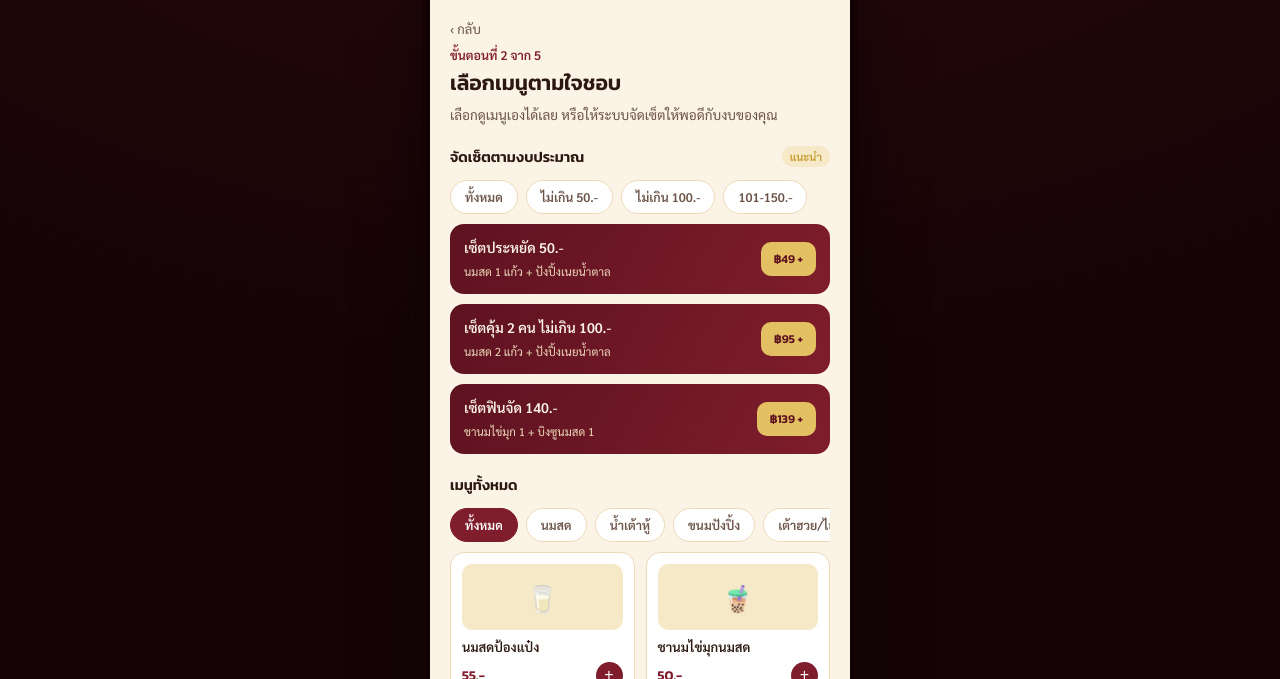
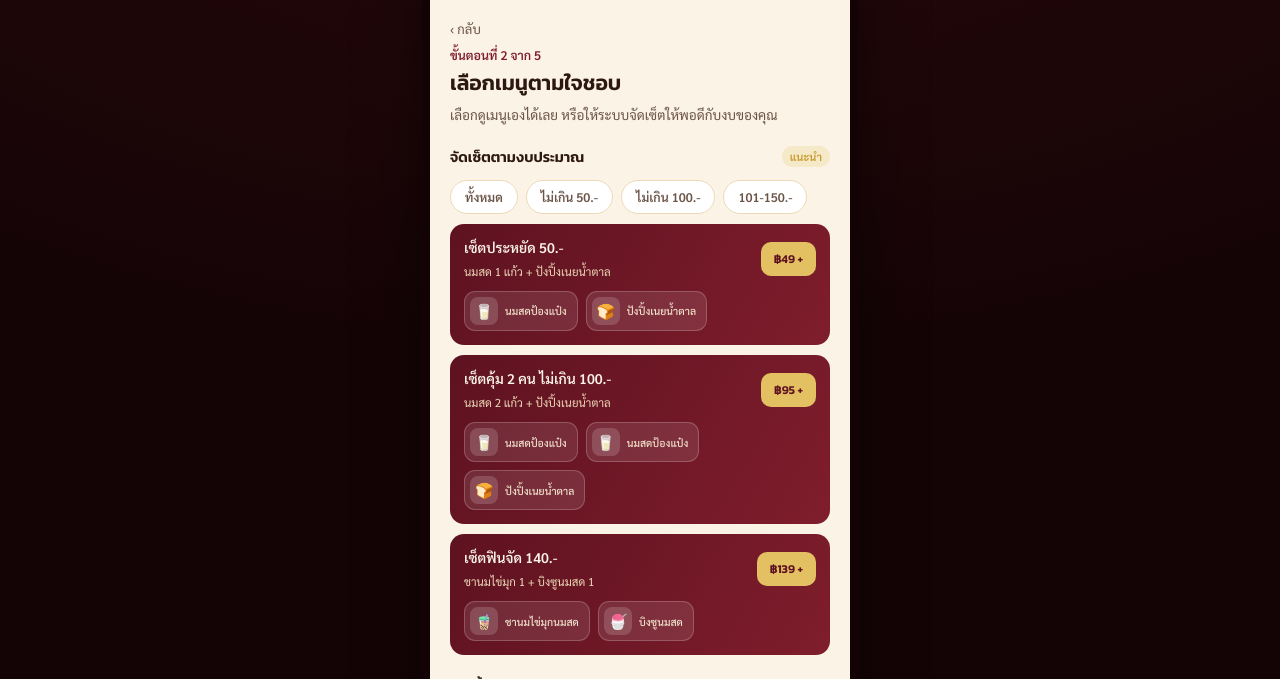
Before and after one commit to Dodozaza555/-prototypeweb-, a plain HTML site: page index.html in a window 1280 px wide. Both pictures are taken after a click on the button "ข้ามไปก่อน — สั่งแบบไม่สมัครสมาชิก". Shown: the part 149-828 px from the top of the page. Drawn offline with Linux system fonts and the light colour scheme.

Commit message:
Refactor set card rendering logic in index.html

```diff
--- a/index.html
+++ b/index.html
@@ -203,6 +203,11 @@
     color:var(--cream-100);
     margin-bottom:10px;
     display:flex;
+    flex-direction:column;
+    gap:11px;
+  }
+  .set-top{
+    display:flex;
     justify-content:space-between;
     align-items:center;
     gap:10px;
@@ -221,6 +226,27 @@
     font-weight:600;
     cursor:pointer;
   }
+  .set-thumbs{
+    display:flex;
+    gap:8px;
+    flex-wrap:wrap;
+  }
+  .set-thumb{
+    display:flex;
+    align-items:center;
+    gap:7px;
+    background:rgba(255,255,255,.1);
+    border:1px solid rgba(255,255,255,.2);
+    border-radius:11px;
+    padding:5px 10px 5px 5px;
+  }
+  .set-thumb .sti{
+    width:28px;height:28px;border-radius:8px;
+    background:rgba(255,255,255,.16);
+    display:flex;align-items:center;justify-content:center;
+    font-size:15px; flex:0 0 auto;
+  }
+  .set-thumb span.stn{font-size:10.5px; color:var(--cream-200); white-space:nowrap; font-weight:500;}
 
   .grid{display:grid; grid-template-columns:1fr 1fr; gap:11px;}
   .prod-card{
@@ -851,12 +877,22 @@ function renderSetSuggestions(){
   if(state.budgetFilter>0){
     list = SETS.filter(s => state.budgetFilter===50 ? s.max<=50 : state.budgetFilter===100 ? s.max<=100 : s.min>=100);
   }
-  wrap.innerHTML = list.map(s=>`
+  wrap.innerHTML = list.map(s=>{
+    const thumbs = s.items.map(id=>{
+      const p = PRODUCTS.find(x=>x.id===id);
+      if(!p) return '';
+      return `<div class="set-thumb"><span class="sti">${p.icon}</span><span class="stn">${p.name}</span></div>`;
+    }).join('');
+    return `
     <div class="set-card">
-      <div class="info"><b>${s.name}</b><span>${s.desc}</span></div>
-      <button onclick="addSet('${s.name.replace(/'/g,"")}', ${s.total}, '${s.items.join(',')}')">฿${s.total} +</button>
+      <div class="set-top">
+        <div class="info"><b>${s.name}</b><span>${s.desc}</span></div>
+        <button onclick="addSet('${s.name.replace(/'/g,"")}', ${s.total}, '${s.items.join(',')}')">฿${s.total} +</button>
+      </div>
+      <div class="set-thumbs">${thumbs}</div>
     </div>
-  `).join('') || '<p class="hint">ไม่มีเซ็ตในช่วงงบนี้ ลองดูเมนูทั้งหมดด้านล่างได้เลย</p>';
+  `;
+  }).join('') || '<p class="hint">ไม่มีเซ็ตในช่วงงบนี้ ลองดูเมนูทั้งหมดด้านล่างได้เลย</p>';
 }
 
 function addSet(name, total, itemIdsCsv){
```
